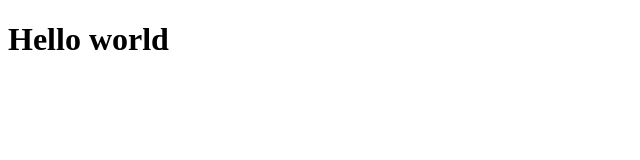
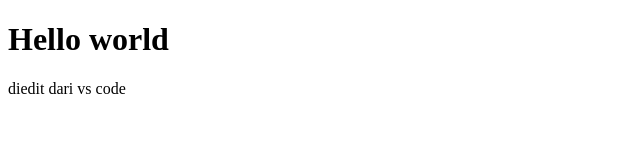
Before and after one commit to mohagusrifai02/mohagusrifai02.github.io, a plain HTML site: page index.html in a window 1280 px wide. Shown: the whole page, without its empty margins (0-640 px from the left). Drawn offline with Linux system fonts and the light colour scheme.

Commit message:
diedit dari vs code

```diff
--- a/index.html
+++ b/index.html
@@ -7,5 +7,6 @@
 </head>
 <body>
     <h1>Hello world</h1>
+    <p>diedit dari vs code</p>
 </body>
 </html>
```
